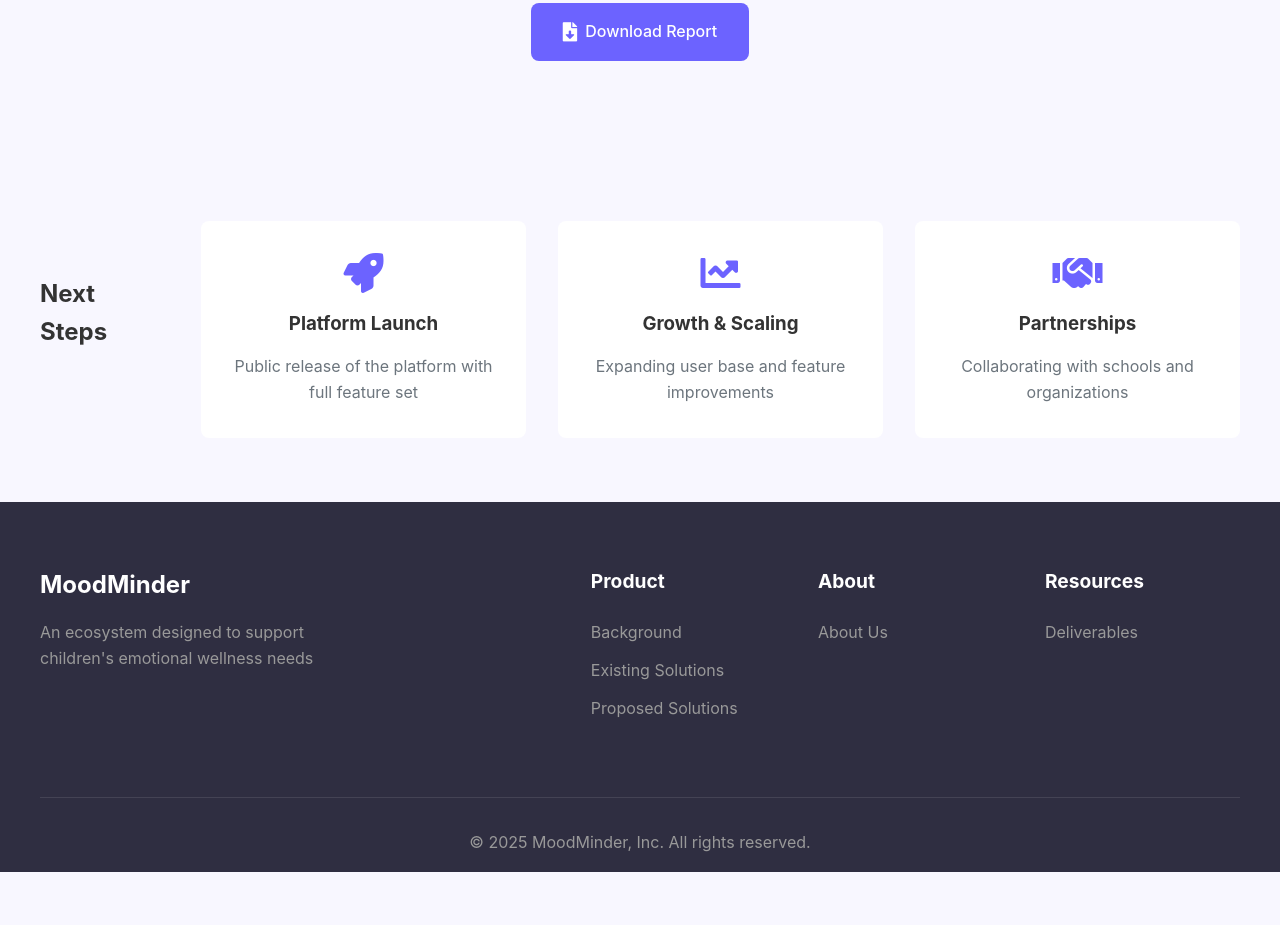
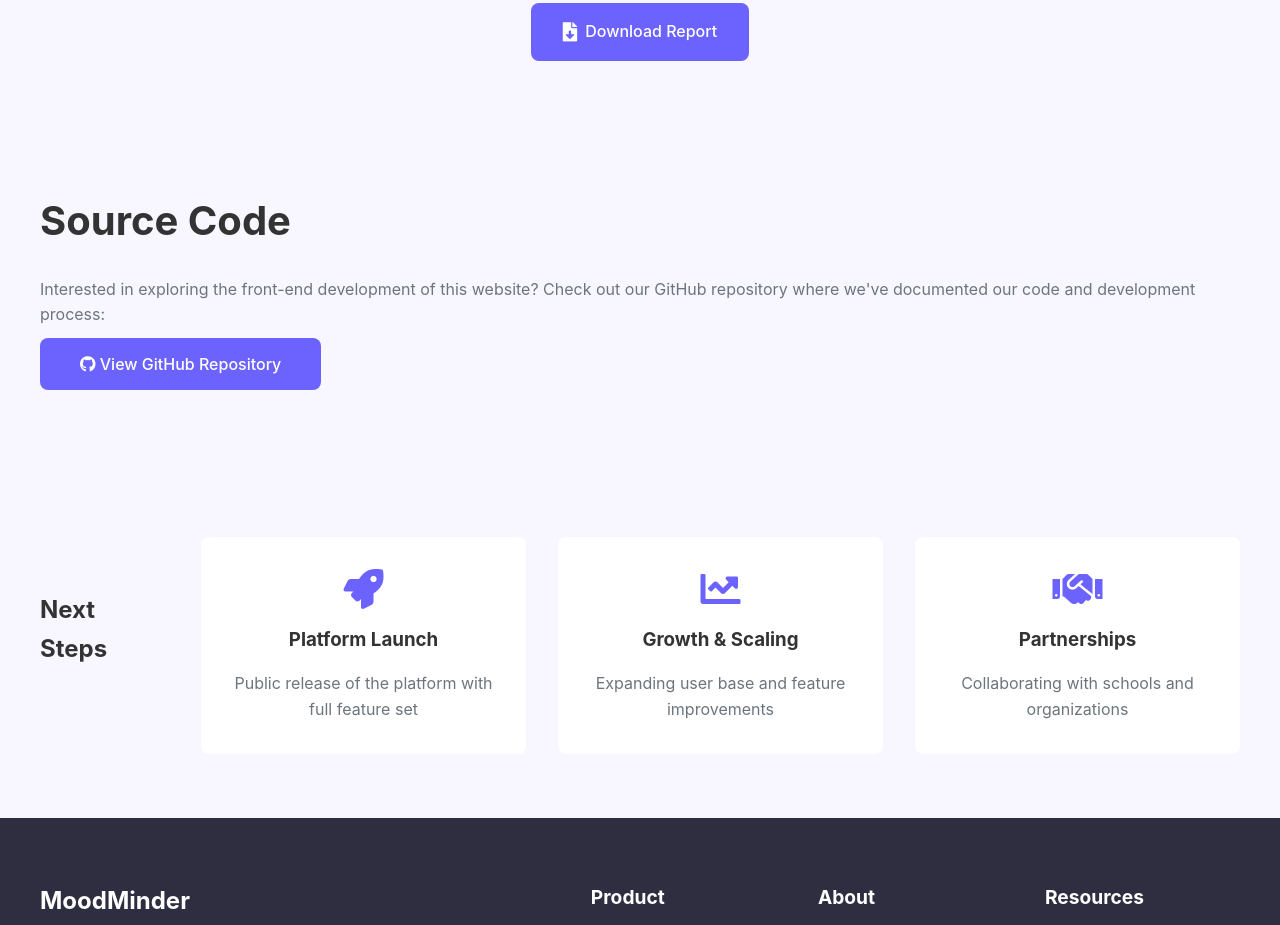
Before and after one commit to jot1919/172, a plain HTML site: page deliverables.html in a window 1280 px wide. Shown: the part 4777-5702 px from the top of the page. Before the commit the page ends 5649 px from the top, so only its background shows below. Drawn offline with Linux system fonts and the light colour scheme.

Commit message:
Deliverables File Update

```diff
--- a/deliverables.html
+++ b/deliverables.html
@@ -149,6 +149,20 @@
     </div>
 </section>
 
+<!-- GitHub Repository Section -->
+<section class="content-section">
+    <div class="section-container">
+        <div class="section-content">
+            <h2 class="highlight-heading">Source Code</h2>
+            <p>Interested in exploring the front-end development of this website? Check out our GitHub repository where we've documented our code and development process:</p>
+            <div class="github-link">
+                <a href="https://github.com/jot1919/172" target="_blank" class="primary-button">
+                    <i class="fab fa-github"></i> View GitHub Repository
+                </a>
+            </div>
+        </div>
+    </div>
+</section>
 
 
     <!-- Next Steps -->
```
